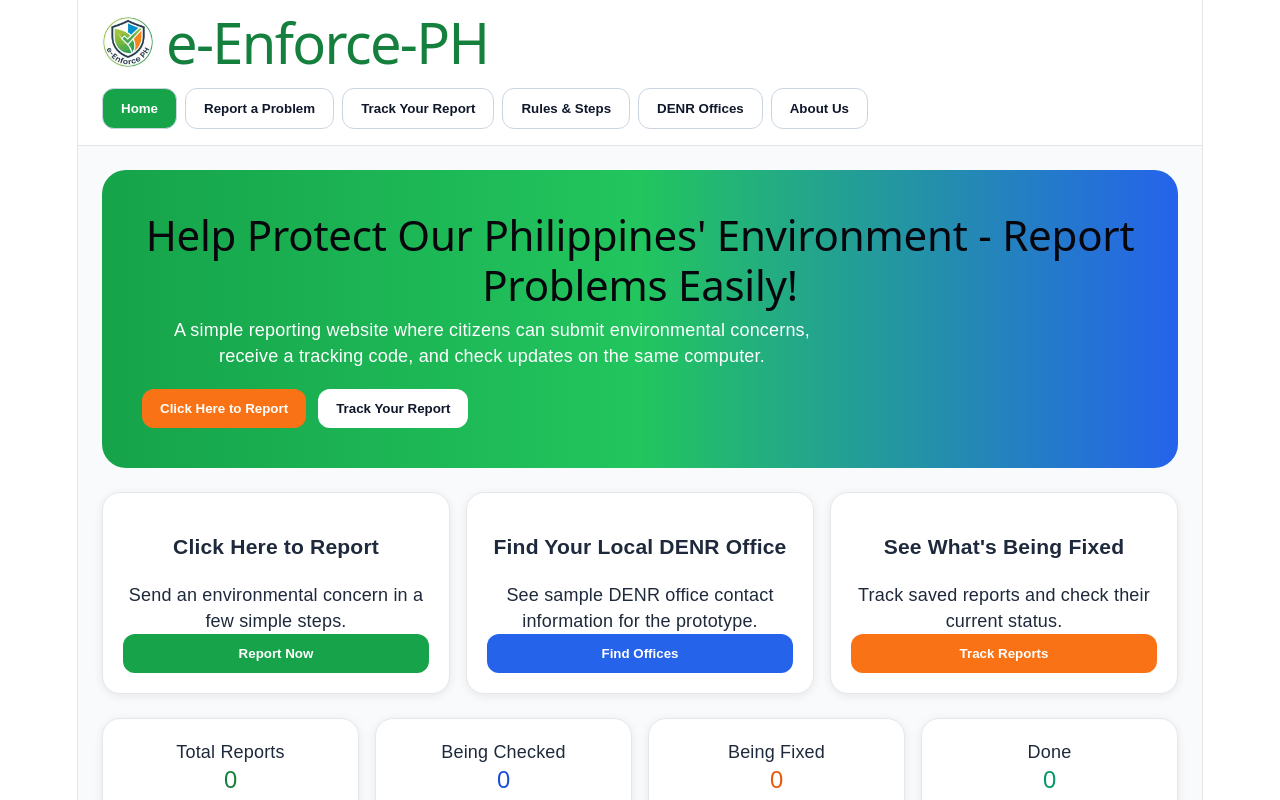
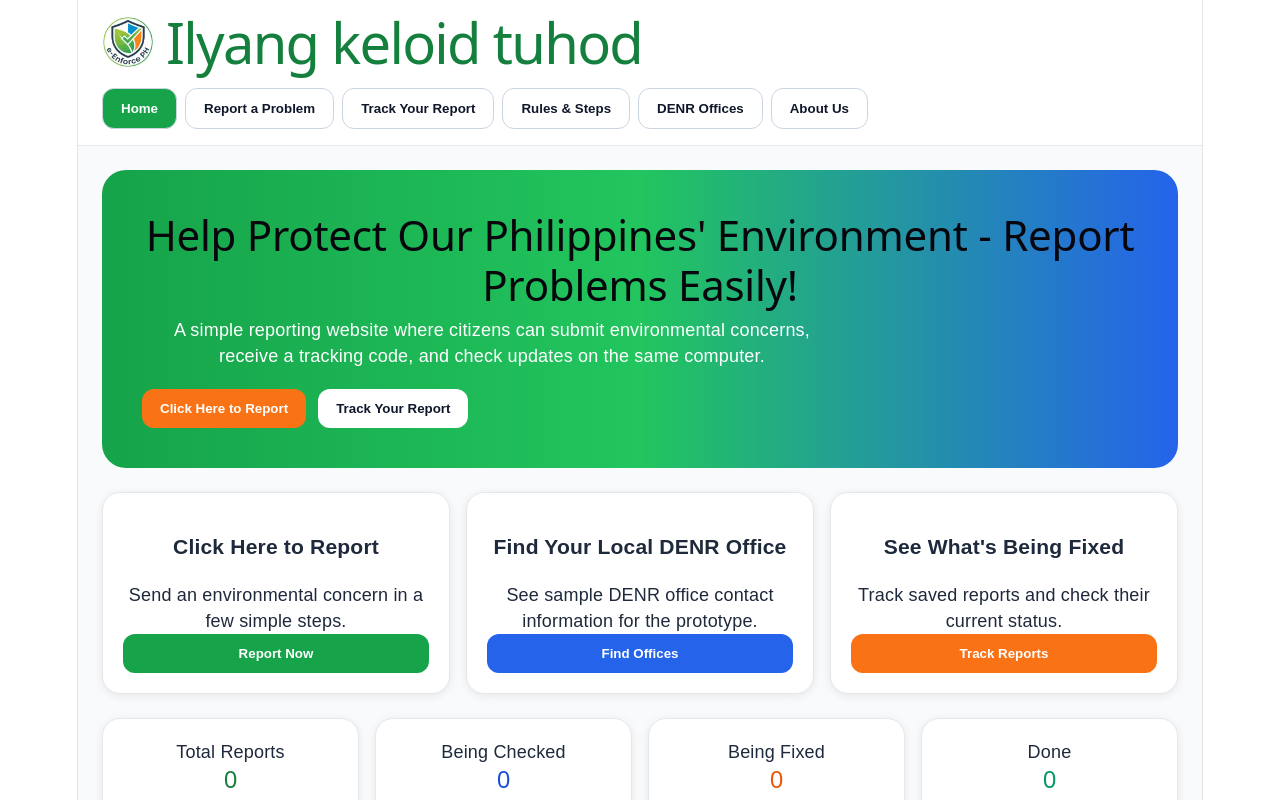
Before and after one commit to kyojin03/e-enforce-ph, a React (Vite) app: page / in a window 1280 px wide. Shown: the top 800 px of the page. Built offline with nearby package versions, Linux system fonts and the light colour scheme.

Commit message:
Update App.jsx

```diff
--- a/src/App.jsx
+++ b/src/App.jsx
@@ -253,7 +253,7 @@ export default function App() {
               style={{ width: "52px", height: "52px", borderRadius: "50%", objectFit: "cover" }}
             />
             <div>
-              <h1 style={{ margin: 0, color: "#15803d" }}>e-Enforce-PH</h1>
+              <h1 style={{ margin: 0, color: "#15803d" }}>Ilyang keloid tuhod</h1>
               <p style={{ margin: 0, fontSize: "13px", color: "#64748b" }}></p>
             </div>
           </div>
```
